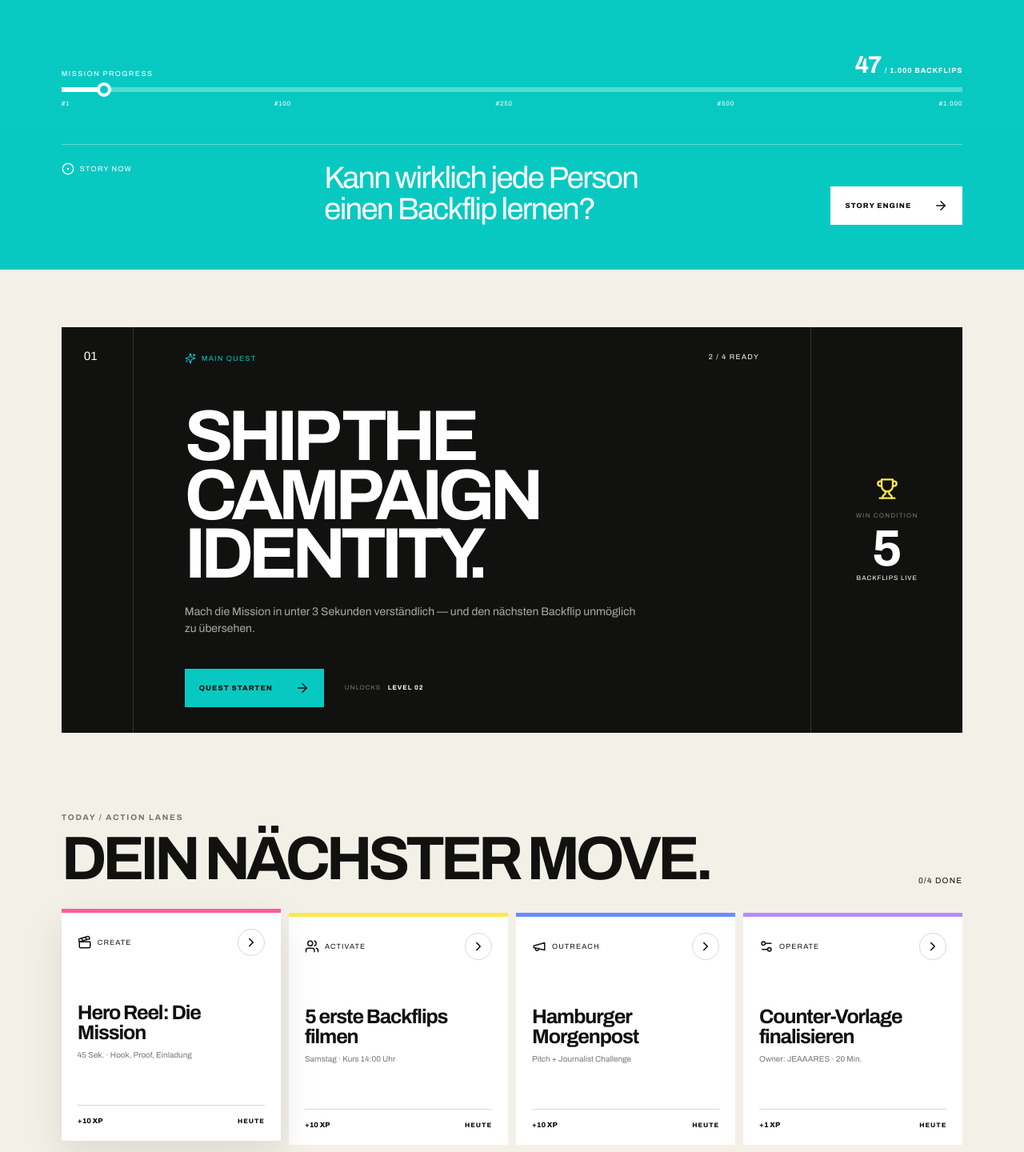
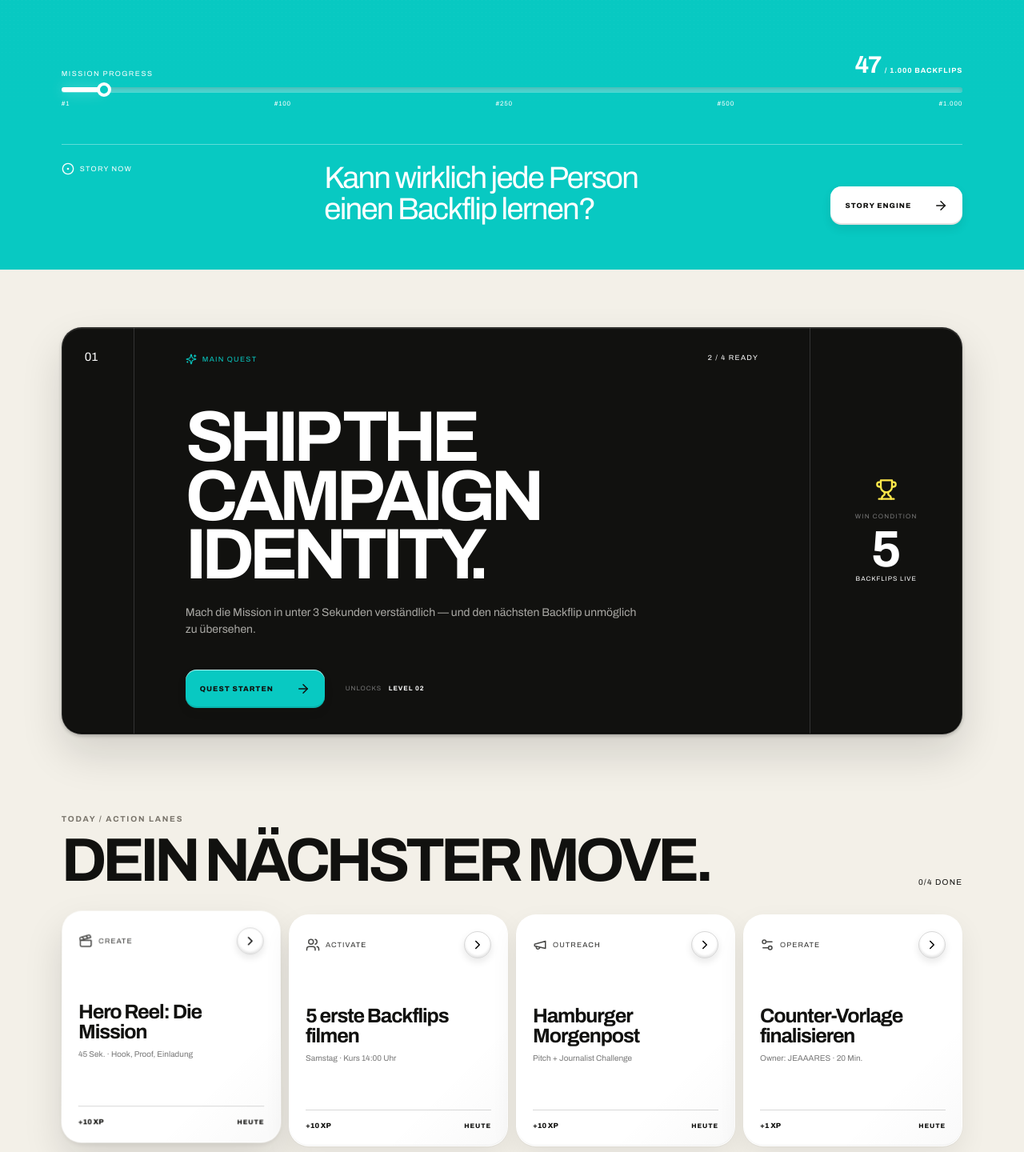
Before and after one commit to Jeaares98/headofdesign, a Next.js app: page / in a window 1280 px wide. Shown: the part 390-1830 px from the top of the page at 80% size. Built offline with nearby package versions, Linux system fonts and the light colour scheme.

Commit message:
Polish campaign UI with tactile depth and motion

```diff
--- a/app/layout.tsx
+++ b/app/layout.tsx
@@ -2,6 +2,7 @@ import type { Metadata } from "next";
 import "./globals.css";
 import "./results.css";
 import "./admin.css";
+import "./polish.css";
 
 export const metadata: Metadata = {
   title: "Salto Campaign Game — JEAAARES",
--- /dev/null
+++ b/app/polish.css
@@ -0,0 +1,25 @@
+:root{--radius-card:25px;--radius-control:14px;--stroke-light:rgba(255,255,255,.72);--stroke-dark:rgba(17,17,15,.14);--ease-spring:cubic-bezier(.2,.8,.2,1)}
+
+button,a,.laneCard,.mainQuest,.nextCard,.lockedCard,.adminCard,.dataTable,.intelPanel,.biGrid article,.platformGrid article,.loginCard{transition:transform .32s var(--ease-spring),box-shadow .32s var(--ease-spring),border-color .25s ease,background-color .25s ease}
+
+.mainQuest,.nextCard,.lockedCard,.laneCard,.adminCard,.dataTable,.intelPanel,.biGrid article,.platformGrid article,.loginCard{border-radius:var(--radius-card);overflow:hidden;border:1px solid var(--stroke-light);box-shadow:inset 0 1px 0 rgba(255,255,255,.5),inset 0 -1px 0 rgba(17,17,15,.05),0 1px 2px rgba(17,17,15,.05),0 14px 34px rgba(17,17,15,.07)}
+
+.mainQuest,.intelPanel,.trackingForm,.loginCard{border-color:rgba(255,255,255,.12);box-shadow:inset 0 1px 0 rgba(255,255,255,.12),inset 0 -1px 0 rgba(0,0,0,.65),0 2px 4px rgba(0,0,0,.22),0 24px 52px rgba(17,17,15,.14)}
+
+.laneCard,.platformGrid article,.biGrid article{position:relative;transform:perspective(900px) translateZ(0)}.laneCard:before,.platformGrid article:before,.biGrid article:before{content:"";position:absolute;inset:0;pointer-events:none;background:linear-gradient(135deg,rgba(255,255,255,.58),transparent 28%,transparent 72%,rgba(17,17,15,.035));opacity:.7}
+.laneCard:hover,.laneCard.selected,.platformGrid article:hover,.biGrid article:hover{transform:perspective(900px) translateY(-5px) rotateX(1.2deg);box-shadow:inset 0 1px 0 #fff,0 3px 5px rgba(17,17,15,.06),0 22px 48px rgba(17,17,15,.13)}
+
+.storyQuestion button,.primaryAction,.loginCard button,.ideaForm button,.trackingForm>button,.platformGrid button,.ideaList button,.adminLink,.sync,.xpBadge,.unlockList span{border-radius:var(--radius-control);box-shadow:inset 0 1px 0 rgba(255,255,255,.7),inset 0 -2px 0 rgba(17,17,15,.12),0 5px 12px rgba(17,17,15,.09)}
+button:hover,.adminLink:hover{transform:translateY(-2px)}button:active,.adminLink:active{transform:translateY(1px) scale(.985);box-shadow:inset 0 2px 4px rgba(17,17,15,.18),0 1px 2px rgba(17,17,15,.05)}
+
+.laneTop button,.chapterTrack i,.liveDot,.adminUser>span{box-shadow:inset 0 1px 0 rgba(255,255,255,.85),inset 0 -2px 3px rgba(17,17,15,.12),0 4px 10px rgba(17,17,15,.1)}
+.progressRail{border-radius:999px;box-shadow:inset 0 2px 5px rgba(17,17,15,.18),0 1px 0 rgba(255,255,255,.28)}.progressRail i{border-radius:999px;box-shadow:0 0 18px rgba(255,255,255,.38)}
+
+.adminSide{box-shadow:inset -1px 0 0 rgba(255,255,255,.07),10px 0 38px rgba(17,17,15,.08)}.adminSide nav button{border-radius:12px}.adminSide nav button.active{box-shadow:inset 0 1px 0 rgba(255,255,255,.42),inset 0 -2px 0 rgba(17,17,15,.13),0 8px 18px rgba(0,0,0,.22)}
+.loginCard input,.trackingForm input,.trackingForm select,.ideaForm textarea{border-radius:12px}.ideaForm textarea{box-shadow:inset 0 2px 8px rgba(17,17,15,.055),0 1px 0 #fff}
+
+.hero:after{content:"";position:absolute;width:42vw;height:42vw;max-width:620px;max-height:620px;right:-14vw;top:-20vw;border-radius:50%;pointer-events:none;background:radial-gradient(circle at 38% 38%,rgba(255,255,255,.24),rgba(255,255,255,.04) 38%,transparent 68%);filter:blur(1px);animation:ambientFloat 12s ease-in-out infinite alternate}.hero>*:not(.heroNoise){position:relative;z-index:1}
+@keyframes ambientFloat{to{transform:translate3d(-22px,28px,0) scale(1.04)}}
+
+@media(max-width:600px){:root{--radius-card:20px}.laneCard:hover,.platformGrid article:hover,.biGrid article:hover{transform:translateY(-2px)}.hero:after{width:75vw;height:75vw;right:-35vw}}
+@media(prefers-reduced-motion:reduce){.hero:after{animation:none}button,a,.laneCard,.platformGrid article,.biGrid article{transition:none!important;transform:none!important}}
```
